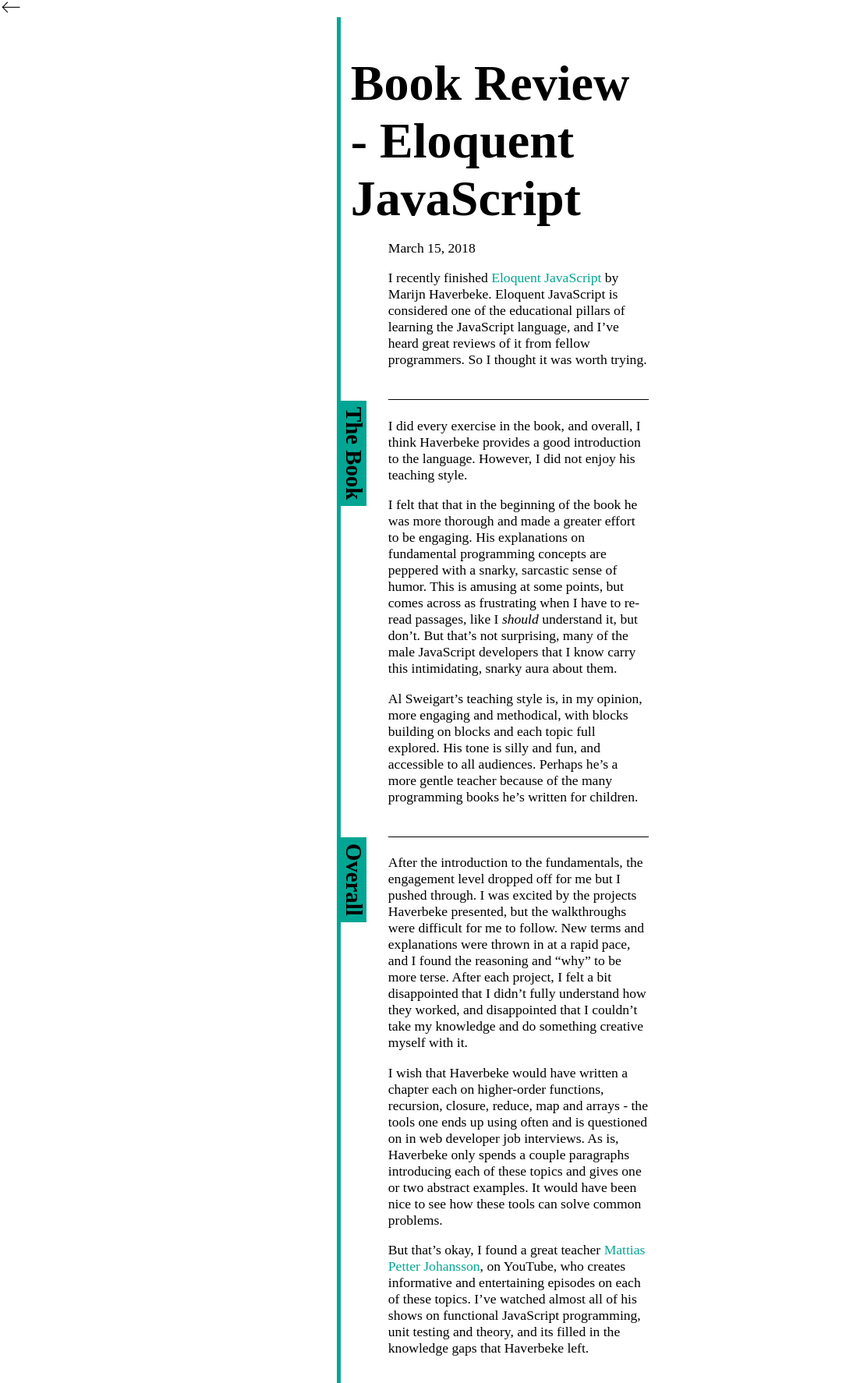
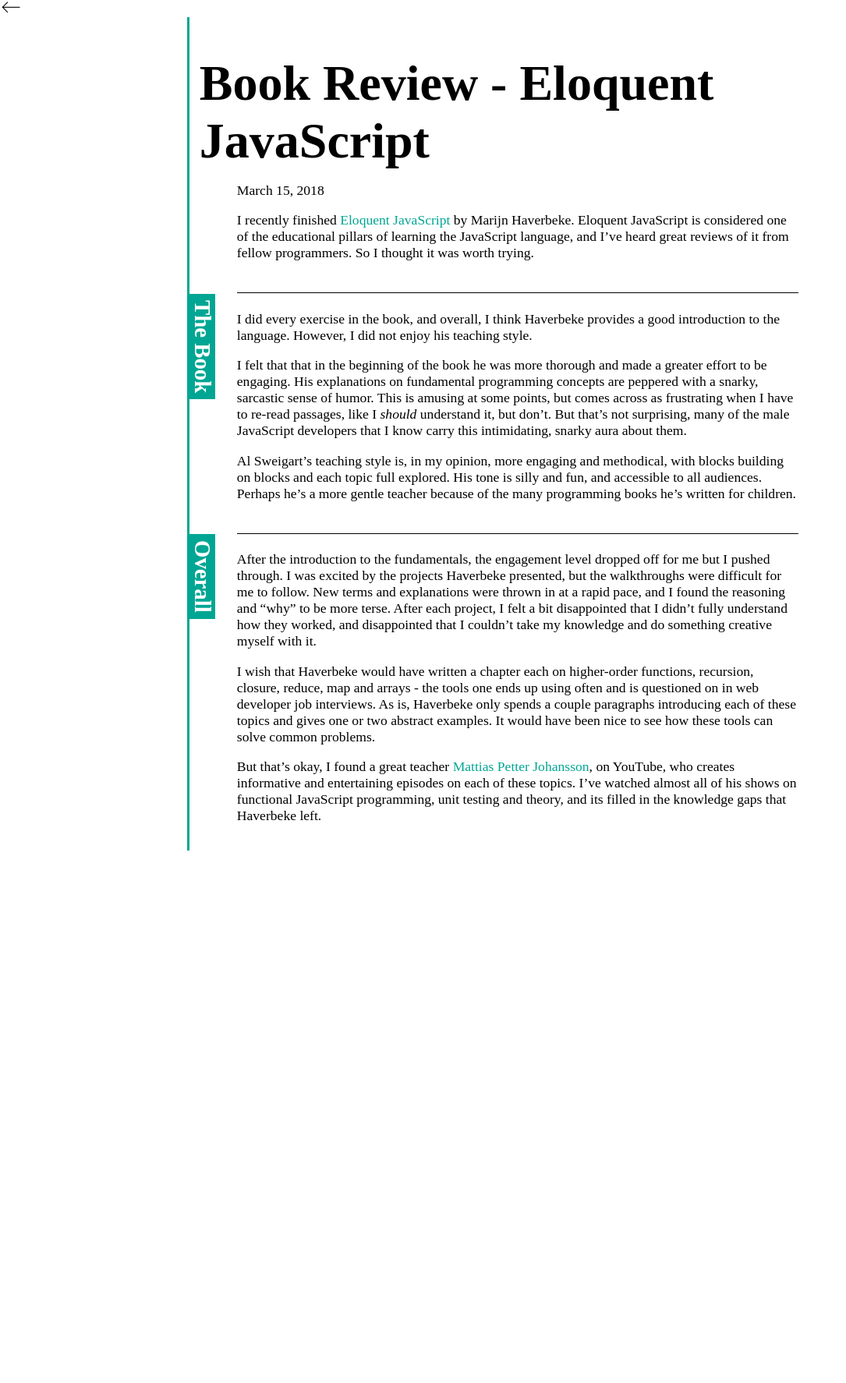
Before and after one commit to cssidy/personal-site, a Jekyll site: the page built from _posts/2018-03-16-Book-Review-Eloquent-JavaScript.md, in a window 1280 px wide. Shown: the whole page at 78% size, without its empty margins (0-1085 px from the left). Built offline with Jekyll 4.4.1, drawn with Linux system fonts in a browser that asks for light colours; some web fonts are replaced; after the commit the page ends 1091 px from its top, so only the background shows below that.

Commit message:
post styles

```diff
--- a/assets/css/base.css
+++ b/assets/css/base.css
@@ -129,11 +129,11 @@ ul li {
 
 
 .post {
-	width: 60%;
-	max-width: 52ch;
+	width: 100%;
+	max-width: 100ch;
 	margin: 0 auto;
 	font-family: 'Average Sans', serif;
-	border-left: 5px solid #00a693;
+	border-left: 3px solid #00a693;
 	padding: 3rem 1rem 1rem 3.8rem;
 }
 
@@ -148,6 +148,7 @@ ul li {
 	margin: 1.5rem 0 0 -3.8rem;
 	font-size: 1.8em;
 	background: #00a693;
+    color: #fff;
 	padding: 8px 0;
     font-family: 'Average', serif;
 }
```
